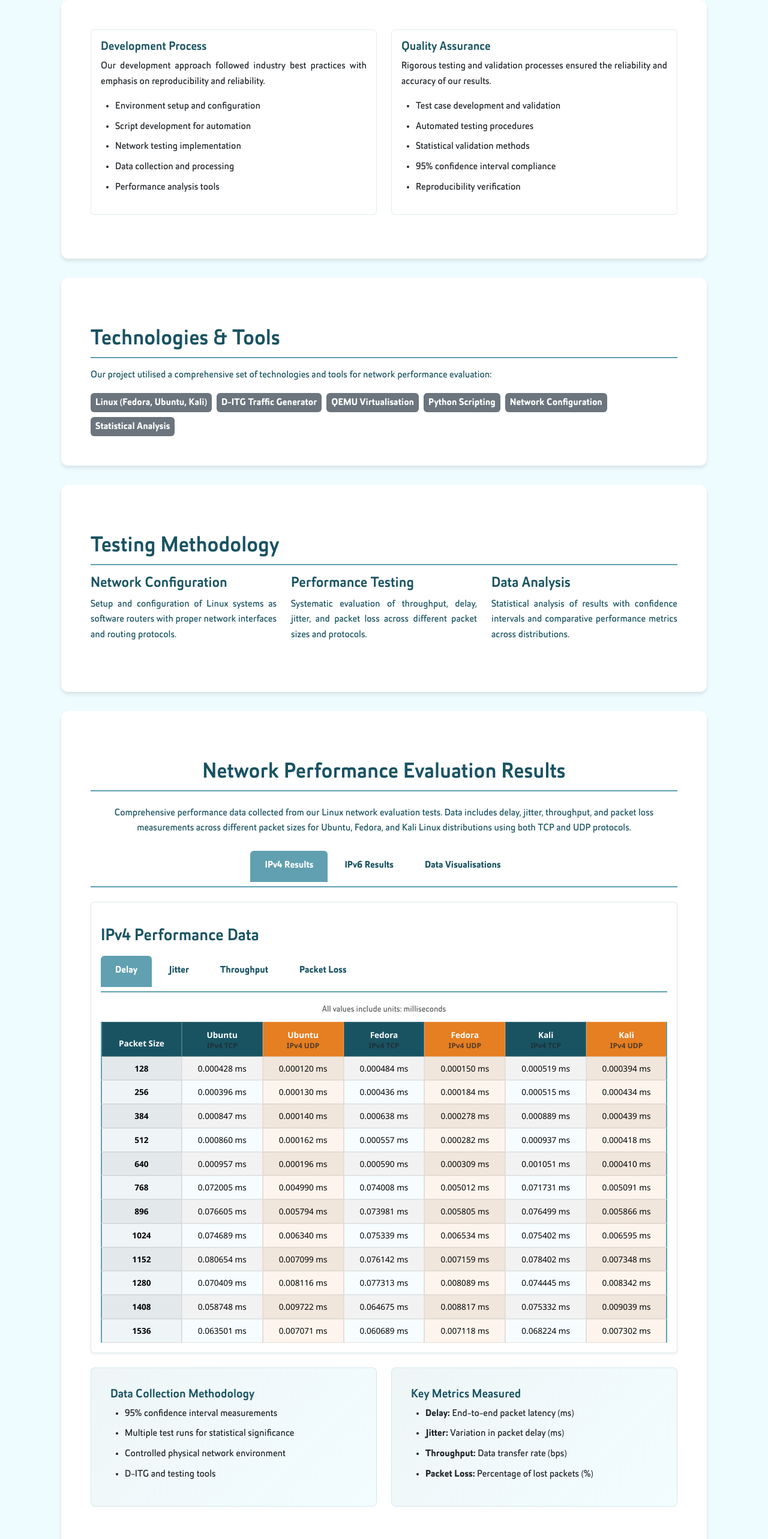
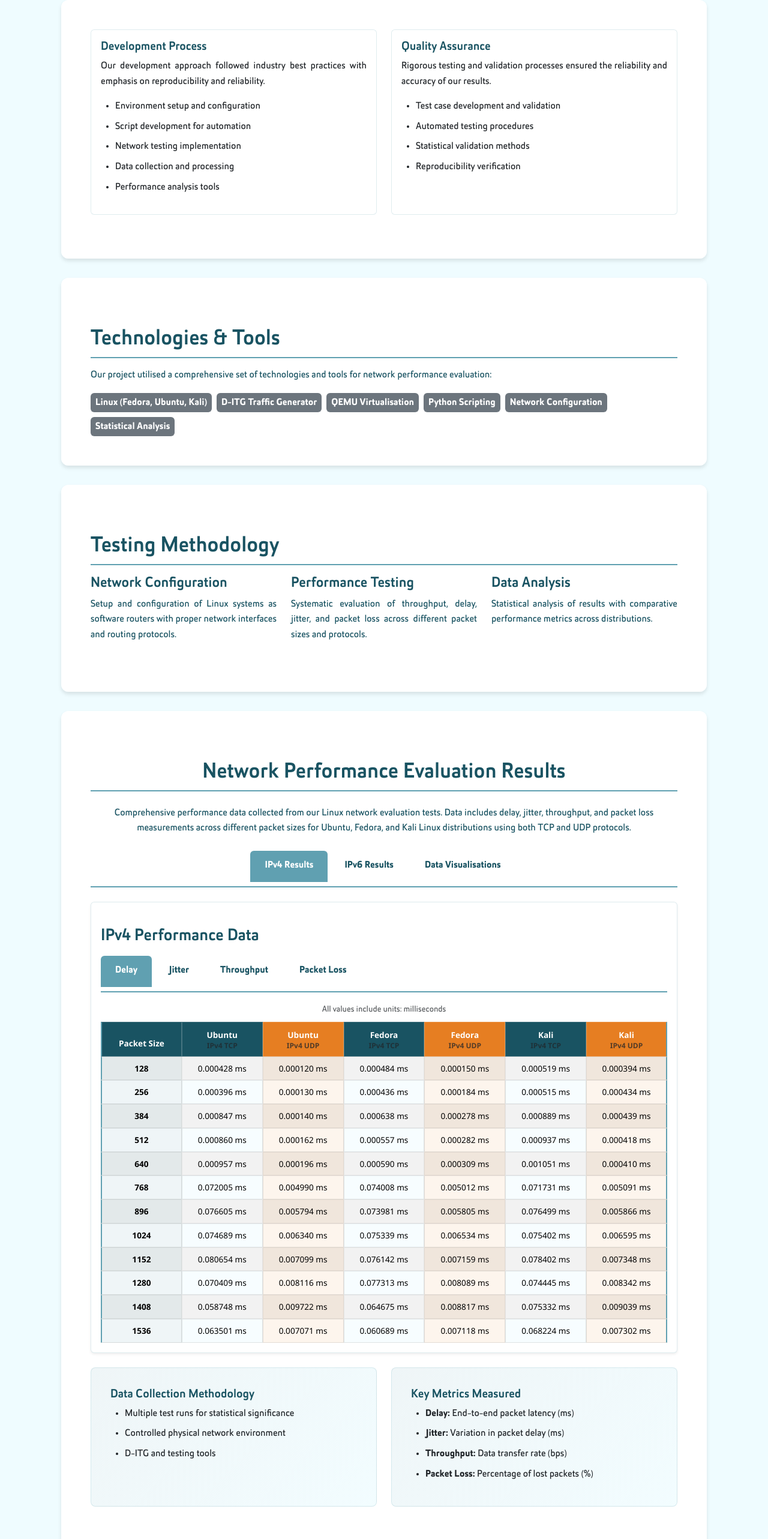
Before and after one commit to Linux-Network-Performance-Evaluation/linux-network-performance-evaluation.github.io, a React (Vite) app: page /development-qa in a window 1280 px wide. Shown: the part 660-3225 px from the top of the page at 60% size. Built offline with nearby package versions, Linux system fonts and the light colour scheme.

Commit message:
Remove references to confidence interval

```diff
--- a/src/components/DevelopmentQA.jsx
+++ b/src/components/DevelopmentQA.jsx
@@ -1,16 +1,15 @@
 import { useState } from "react";
-import ReactDOM from "react-dom";
 import {
   Badge,
-  Button,
   Card,
   Col,
   Container,
   Row,
   Tab,
   Table,
-  Tabs,
+  Tabs
 } from "react-bootstrap";
+import ReactDOM from "react-dom";
 import { DocumentCard } from "./DocumentViewer";
 import ImageLightbox from "./ImageLightbox";
 
@@ -397,8 +396,7 @@ function DevelopmentQA() {
                         {data.headers.map((header, index) => (
                           <th
                             key={index}
-                            className={`text-center ${
-                              header.includes("UDP") ? "udp-header" : ""
+                            className={`text-center ${header.includes("UDP") ? "udp-header" : ""
                               }`}
                           >
                             {index === 0 ? (
@@ -425,8 +423,7 @@ function DevelopmentQA() {
                             return (
                               <td
                                 key={cellIndex}
-                                className={`text-center ${
-                                  isUdpColumn ? "udp-cell" : ""
+                                className={`text-center ${isUdpColumn ? "udp-cell" : ""
                                   }`}
                               >
                                 {cellIndex === 0
@@ -499,7 +496,6 @@ function DevelopmentQA() {
                       <li>Test case development and validation</li>
                       <li>Automated testing procedures</li>
                       <li>Statistical validation methods</li>
-                      <li>95% confidence interval compliance</li>
                       <li>Reproducibility verification</li>
                     </ul>
                   </Card.Body>
@@ -550,8 +546,7 @@ function DevelopmentQA() {
                   <Col lg={4} className="mb-3">
                     <h4>Data Analysis</h4>
                     <p>
-                      Statistical analysis of results with confidence intervals
-                      and comparative performance metrics across distributions.
+                      Statistical analysis of results with comparative performance metrics across distributions.
                     </p>
                   </Col>
                 </Row>
@@ -1201,7 +1196,6 @@ function DevelopmentQA() {
                           Data Collection Methodology
                         </Card.Title>
                         <ul className="mb-0">
-                          <li>95% confidence interval measurements</li>
                           <li>
                             Multiple test runs for statistical significance
                           </li>
--- a/src/components/Home.jsx
+++ b/src/components/Home.jsx
@@ -125,10 +125,6 @@ function Home() {
                           Evaluate for throughput, delay, jitter, and packet
                           loss
                         </li>
-                        <li>
-                          Any evaluation that falls outside the 95% confidence
-                          interval needs to be re-run
-                        </li>
                       </ul>
                     </Card.Body>
                   </Card>
```
Lines whose indentation alone changed are shown as unchanged.
